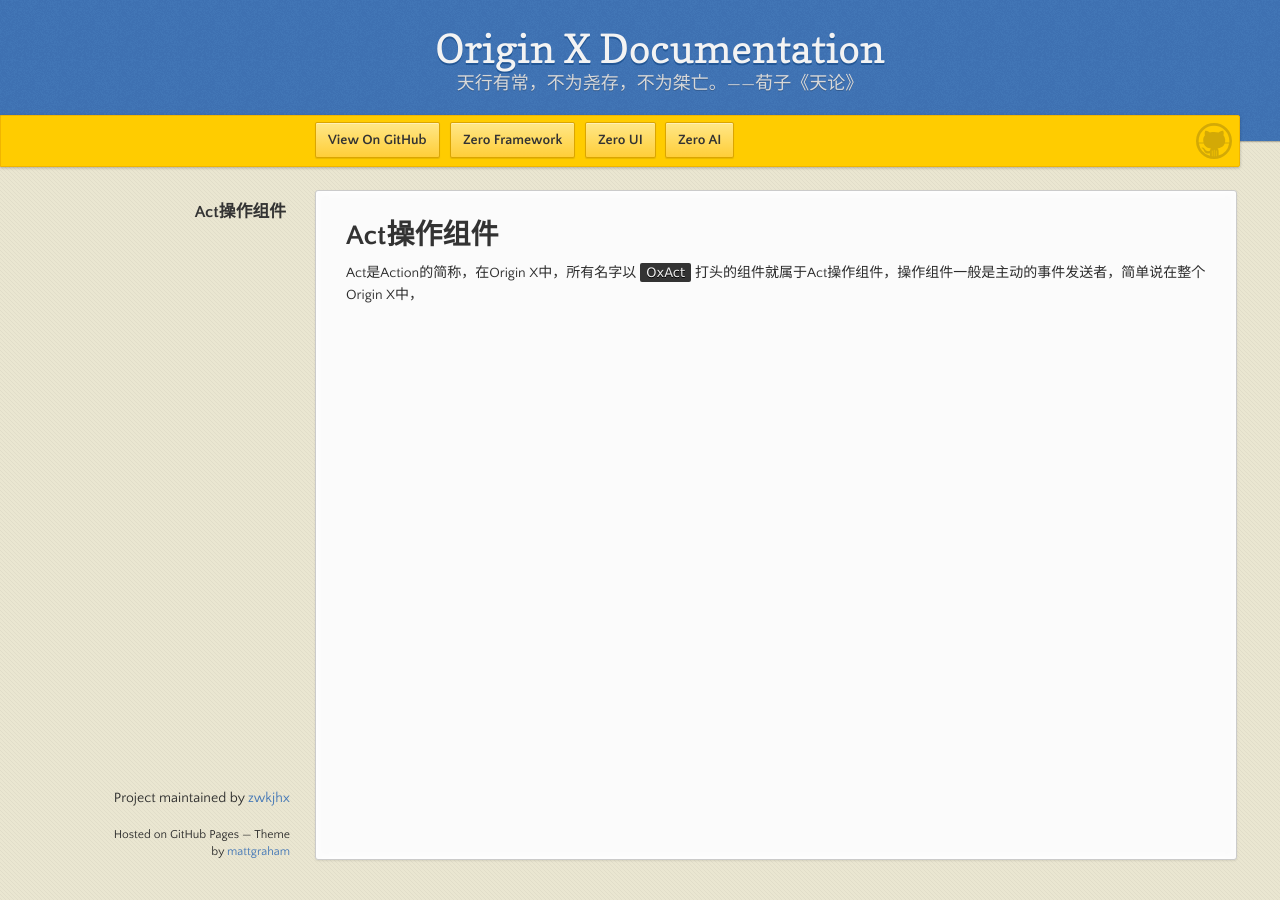
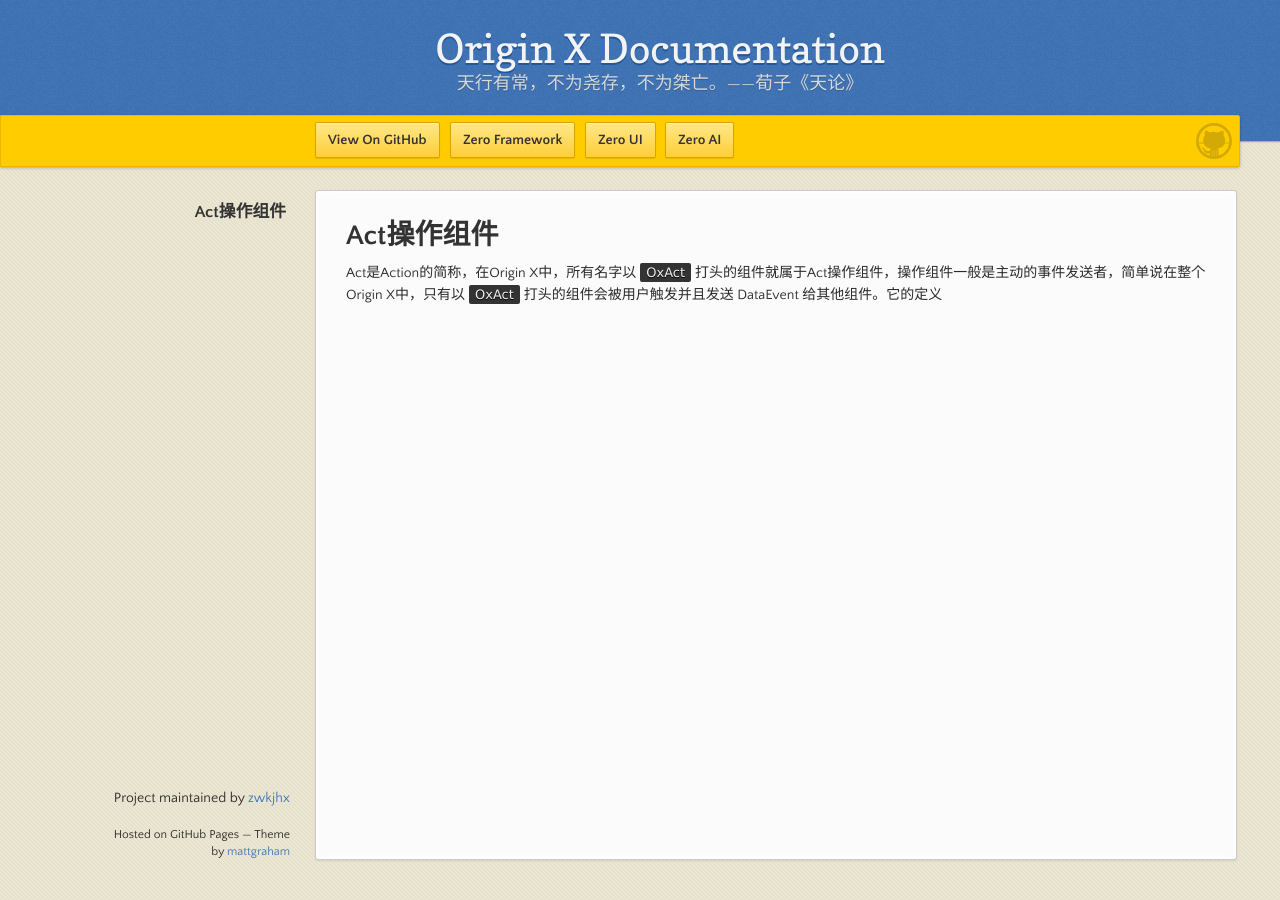
Before and after one commit to zwkjhx/ox-doc, a Jekyll site: the page built from specification/3-origin-xgui-fan/spo-013-actcao-zuo-zu-jian.md, in a window 1280 px wide. Built offline with Jekyll 4.4.1, drawn with Linux system fonts in a browser that asks for light colours; our own code applies the rules of GitHub Pages for plain Markdown files.

Commit message:
Updates specification/3-origin-xgui-fan/spo-013-actcao-zuo-zu-jian.md
Auto commit by GitBook Editor

```diff
--- a/specification/3-origin-xgui-fan/spo-013-actcao-zuo-zu-jian.md
+++ b/specification/3-origin-xgui-fan/spo-013-actcao-zuo-zu-jian.md
@@ -1,3 +1,3 @@
 # Act操作组件
 
-Act是Action的简称，在Origin X中，所有名字以`OxAct`打头的组件就属于Act操作组件，操作组件一般是主动的事件发送者，简单说在整个Origin X中，
+Act是Action的简称，在Origin X中，所有名字以`OxAct`打头的组件就属于Act操作组件，操作组件一般是主动的事件发送者，简单说在整个Origin X中，只有以`OxAct`打头的组件会被用户触发并且发送 DataEvent 给其他组件。它的定义
```
